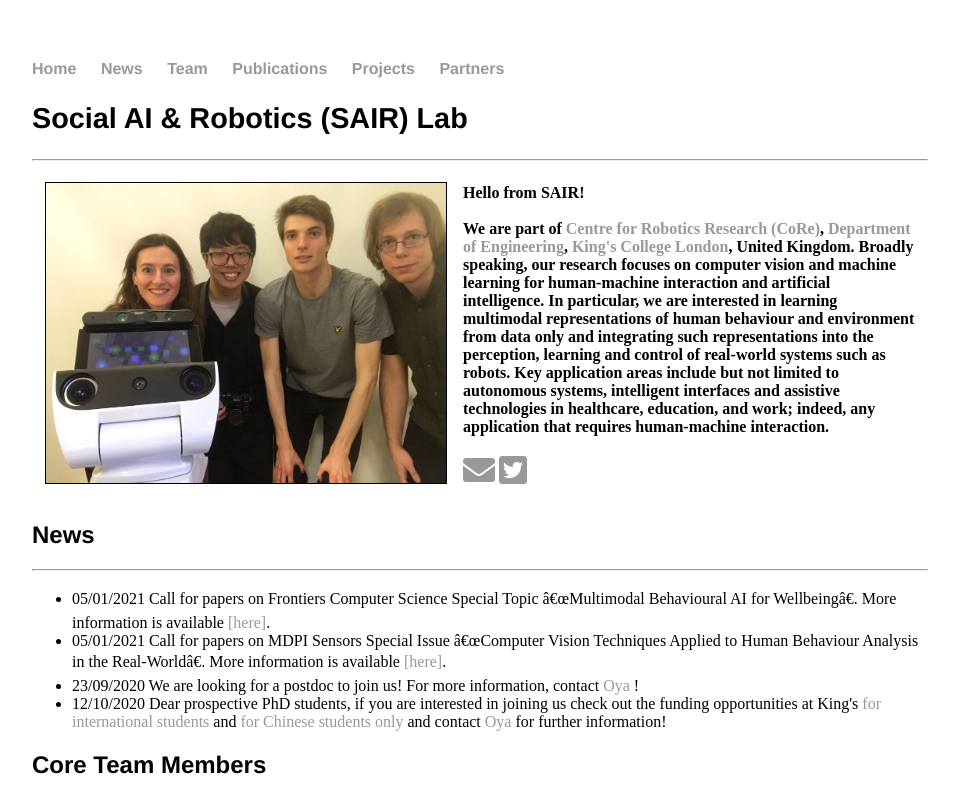
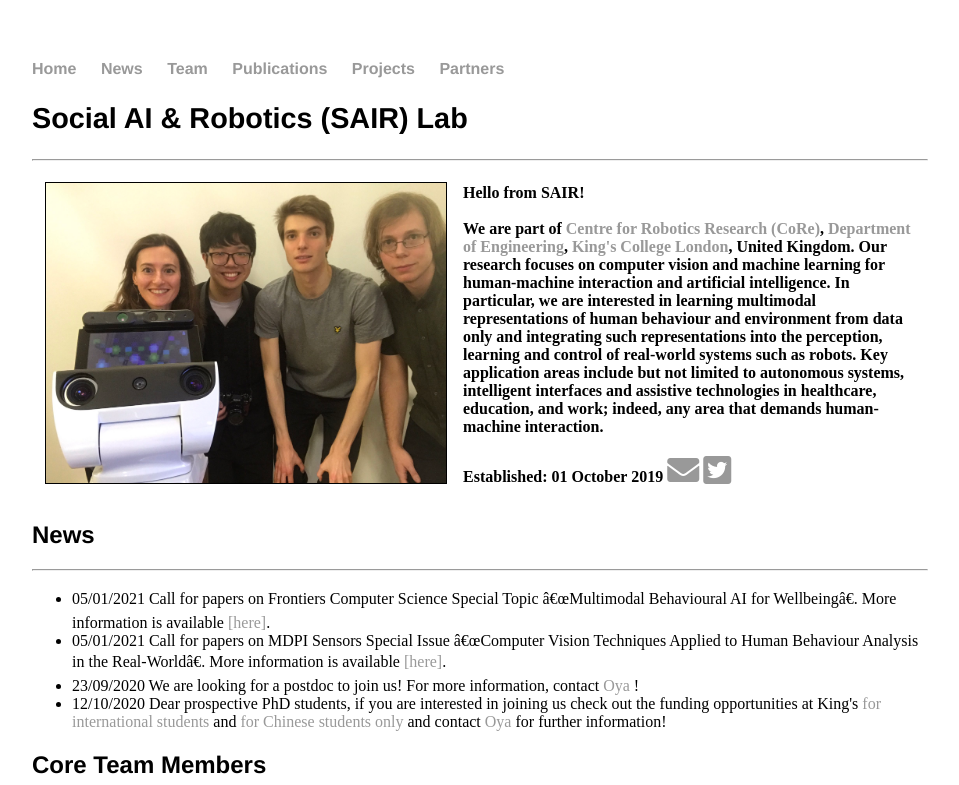
Before and after one commit to sairlab/sairlab.github.io, a Jekyll site: the page built from index.html, in a window 1280 px wide and 900 px high, cut to the strip 0-785 px from the top of the window. Shown: the whole strip, without its empty margins (160-1119 px from the left). Built offline with Jekyll 4.4.1, drawn with Linux system fonts in a browser that asks for light colours; a style sheet for code colours, icons or effects is not loaded.

Commit message:
Update index.html

```diff
--- a/index.html
+++ b/index.html
@@ -19,8 +19,10 @@
 	<td>
 		<b>Hello from SAIR! <b>
             <br><br>
-        <b> We are part of <a href="https://www.kcl.ac.uk/research/core"> Centre for Robotics Research (CoRe)</a>, <a href="https://www.kcl.ac.uk/engineering"> Department of Engineering</a>, <a href="https://www.kcl.ac.uk"> King's College London</a>, United Kingdom. Broadly speaking, our research focuses on computer vision and machine learning for human-machine interaction and artificial intelligence. In particular, we are interested in learning multimodal representations of human behaviour and environment from data only and integrating such representations into the perception, learning and control of real-world systems such as robots. Key application areas include but not limited to autonomous systems, intelligent interfaces and assistive technologies in healthcare, education, and work; indeed, any application that requires human-machine interaction.<b>
-            <br><br>
+        <b> We are part of <a href="https://www.kcl.ac.uk/research/core"> Centre for Robotics Research (CoRe)</a>, <a href="https://www.kcl.ac.uk/engineering"> Department of Engineering</a>, <a href="https://www.kcl.ac.uk"> King's College London</a>, United Kingdom. Our research focuses on computer vision and machine learning for human-machine interaction and artificial intelligence. In particular, we are interested in learning multimodal representations of human behaviour and environment from data only and integrating such representations into the perception, learning and control of real-world systems such as robots. Key application areas include but not limited to autonomous systems, intelligent interfaces and assistive technologies in healthcare, education, and work; indeed, any area that demands human-machine interaction.<b>
+            <br>
+            <br>
+            <b> Established: 01 October 2019 <b>
         <b> <a href="mailto:sairlteam@gmail.com"><i class="icon fa fa-envelope fa-2x"></i></a> <a href="https://twitter.com/SAIRLab"><i class="icon fab fa-twitter-square fa-2x"></i></a>
 </a> <b>
     </td>
```
